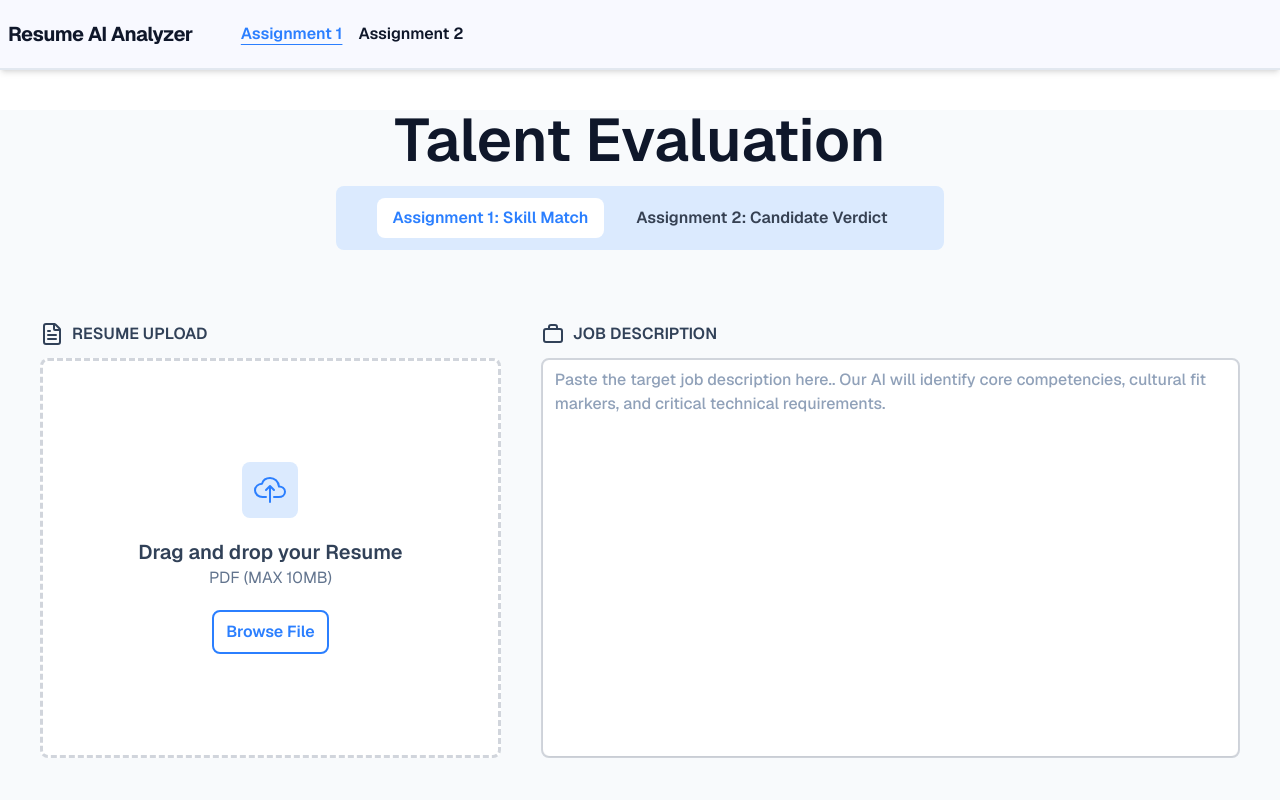
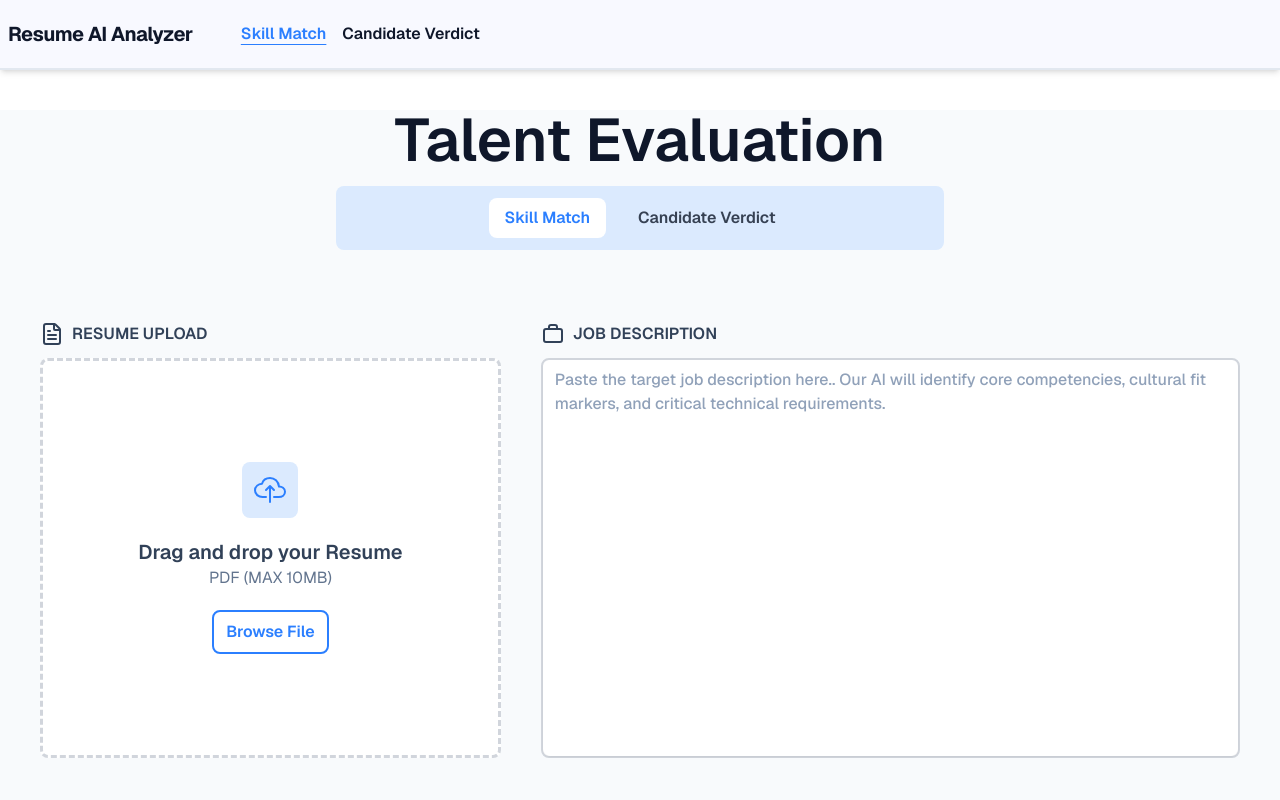
Before and after one commit to Neel-max-cpu/Resume-Analyzer, a Next.js app in the folder frontend/: page / in a window 1280 px wide. Shown: the top 800 px of the page. Built offline with nearby package versions, Linux system fonts and the light colour scheme; no server answers.

Commit message:
update :memo: ui

```diff
--- a/frontend/src/component/Home.tsx
+++ b/frontend/src/component/Home.tsx
@@ -142,22 +142,26 @@ const Home = () => {
                             disabled={loading}
                             onClick={() => dispatch(setMode("skill-gap"))}
                             className={`px-4 py-2 rounded-lg transition hover:cursor-pointer hover:bg-white
+                            disabled:hover:bg-transparent
+                            disabled:cursor-not-allowed
                                 ${mode === "skill-gap" ?
                                     "bg-white text-blue-500" : ""}
                             `}
                         >
-                            Assignment 1: Skill Match
+                            Skill Match
                         </button>
                         {/* button 2 - assignment2 */}
                         <button
                             disabled={loading}
                             onClick={() => dispatch(setMode("verdict"))}
                             className={`px-4 py-2 rounded-lg transition hover:cursor-pointer hover:bg-white
+                            disabled:hover:bg-transparent
+                            disabled:cursor-not-allowed
                                 ${mode === "verdict" ?
                                     "bg-white text-blue-500" : ""}
                             `}
                         >
-                            Assignment 2: Candidate Verdict
+                            Candidate Verdict
                         </button>
                     </div>
                 </div>
--- a/frontend/src/component/Navbar.tsx
+++ b/frontend/src/component/Navbar.tsx
@@ -31,7 +31,7 @@ const Navbar = () => {
                 : ""
             }
           >
-            Assignment 1
+            Skill Match
           </h1>
           <h1
             className={
@@ -39,7 +39,7 @@ const Navbar = () => {
                 ? "text-blue-500 underline underline-offset-4"
                 : ""
             }
-          >Assignment 2</h1>
+          >Candidate Verdict</h1>
         </div>
       </div>
     </header>
--- a/frontend/src/component/charts/DonutChart.tsx
+++ b/frontend/src/component/charts/DonutChart.tsx
@@ -21,6 +21,14 @@ interface Props {
 }
 
 const DonutChart = ({ percentage }: Props) => {
+
+    const verdict =
+        Number(percentage) >= 80
+            ? "High Fit"
+            : Number(percentage) >= 50
+                ? "Worth Reviewing"
+                : "Below Threshold";
+
     const data = {
         datasets: [
             {
@@ -57,7 +65,7 @@ const DonutChart = ({ percentage }: Props) => {
                 </h2>
 
                 <p className="text-sm text-slate-700 font-medium">
-                    High Fit
+                    {verdict}
                 </p>
             </div>
         </div>
--- a/frontend/src/component/result/SkillGapResult.tsx
+++ b/frontend/src/component/result/SkillGapResult.tsx
@@ -3,7 +3,7 @@ import { matchingSkill, missingSkill, shortInfo } from '@/data/info'
 import React, { useEffect } from 'react'
 import { IoMdArrowBack } from 'react-icons/io'
 import DonutChart from '../charts/DonutChart'
-import { MdVerified } from 'react-icons/md'
+import { MdClose, MdVerified, MdWarning } from 'react-icons/md'
 import { CircleCheck, CircleX, FileText, Star } from 'lucide-react'
 import { FaExclamation } from 'react-icons/fa'
 import { useRouter } from 'next/navigation';
@@ -45,6 +45,25 @@ const SkillGapResult = () => {
       : Number(percentage) >= 50
         ? "Potential Match"
         : "Not Qualified";
+
+  const verdictConfig =
+    Number(percentage) >= 80
+      ? {
+        bg: "bg-[#e5f4f0]",
+        text: "text-[#009668]",
+        icon: <MdVerified />,
+      }
+      : Number(percentage) >= 50
+        ? {
+          bg: "bg-[#FFF8E1]",
+          text: "text-[#F59E0B]",
+          icon: <MdWarning />,
+        }
+        : {
+          bg: "bg-[#FEECEC]",
+          text: "text-[#DC2626]",
+          icon: <CircleX />,
+        };
 
   const dispatch = useDispatch<AppDispatch>();
   const toHome = () => {
@@ -120,8 +139,9 @@ const SkillGapResult = () => {
         <div className="flex flex-col p-5 max-w-150 items-center justify-center gap-y-10 bg-white rounded-lg border border-gray-300">
           <h1 className="text-xl text-slate-700">Overall Match</h1>
           <DonutChart percentage={percentage} />
-          <div className="rounded-xl bg-[#e5f4f0] flex items-center justify-center p-3 text-[#009668] gap-x-2">
-            <MdVerified className="" />
+          <div className={`rounded-xl flex items-center justify-center p-3 ${verdictConfig.bg} ${verdictConfig.text} gap-x-2`}>
+            {/* <MdVerified className="" /> */}
+            {verdictConfig.icon}
             <span className="">{verdict}</span>
           </div>
           <div className="p-3">
```
